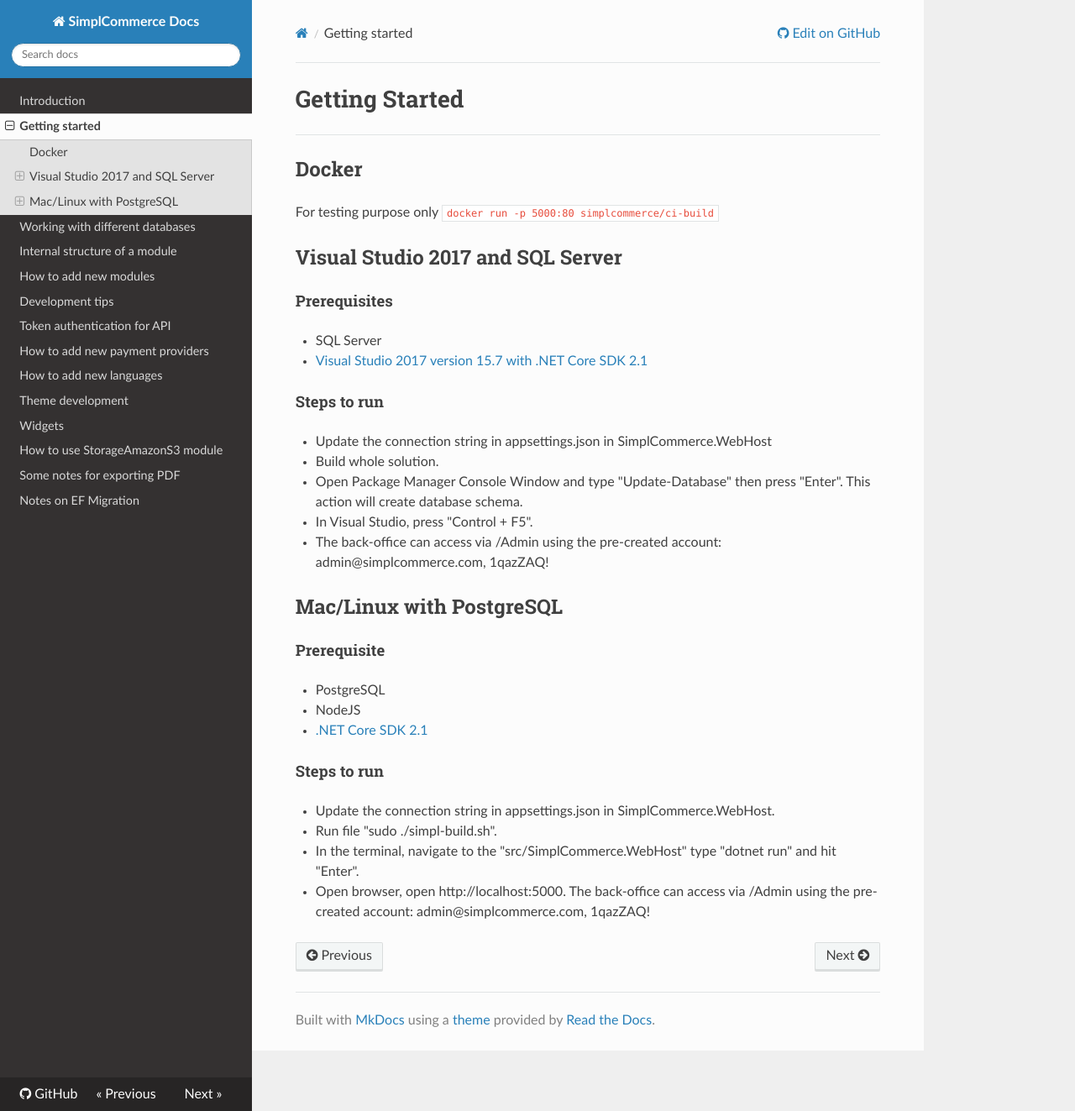
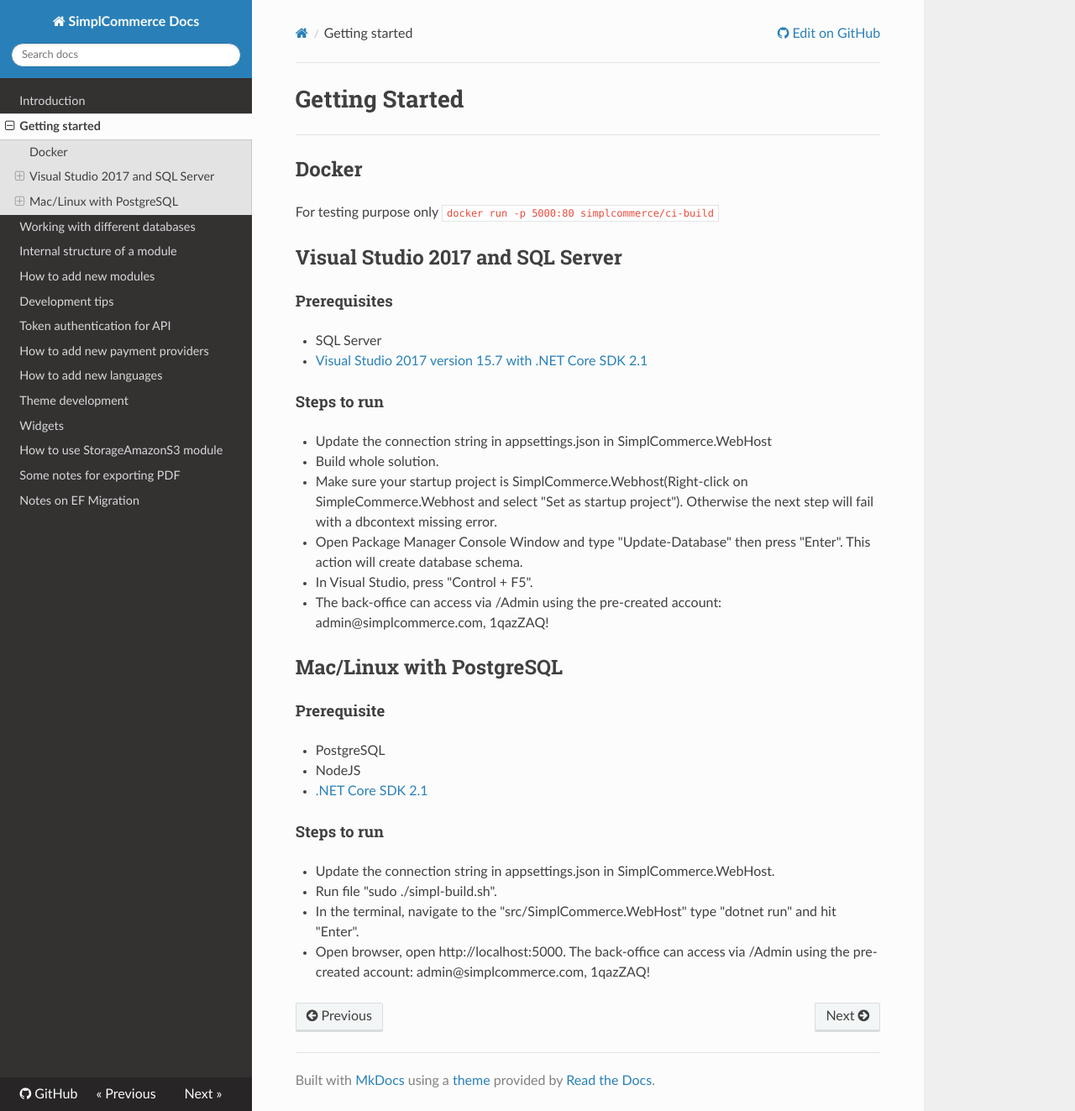
Before and after one commit to simplcommerce/docs, an MkDocs documentation site: the page built from docs/getting-started.md, in a window 1280 px wide and 1323 px high. Shown: the whole window at 84% size. Built offline with MkDocs 1.6.1, drawn with Linux system fonts in a browser that asks for light colours; nearby versions of some CDN libraries; old or Windows-style settings are respelled for this version of MkDocs.

Commit message:
Update getting-started.md
Added one line to the Steps to run for VS 2017 and SQL Server

```diff
--- a/docs/getting-started.md
+++ b/docs/getting-started.md
@@ -17,6 +17,7 @@
 
 - Update the connection string in appsettings.json in SimplCommerce.WebHost
 - Build whole solution.
+- Make sure your startup project is SimplCommerce.Webhost(Right-click on SimpleCommerce.Webhost and select "Set as startup project").     Otherwise the next step will fail with a dbcontext missing error.
 - Open Package Manager Console Window and type "Update-Database" then press "Enter". This action will create database schema.
 - In Visual Studio, press "Control + F5".
 - The back-office can access via /Admin using the pre-created account: admin@simplcommerce.com, 1qazZAQ!
```
